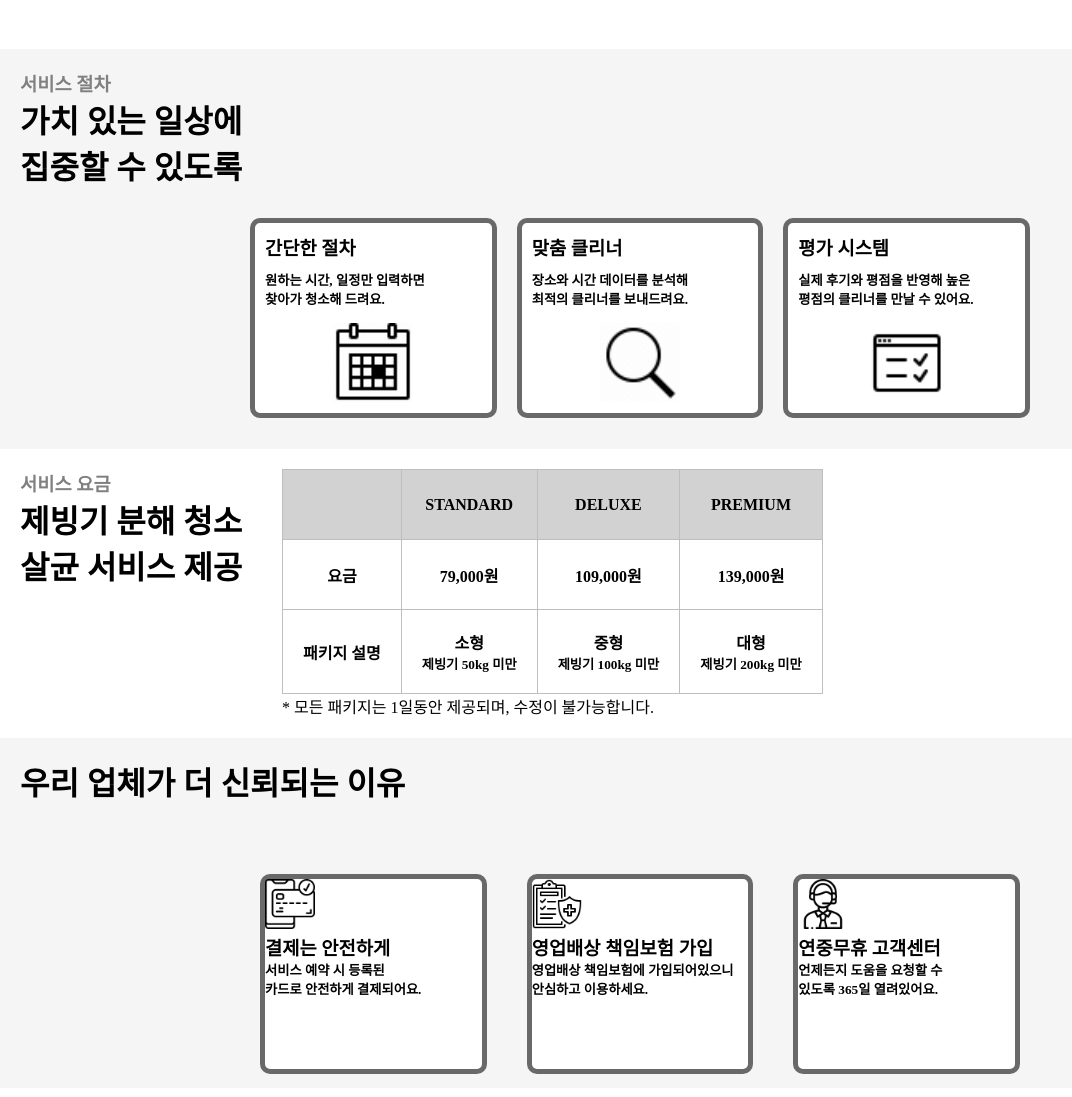
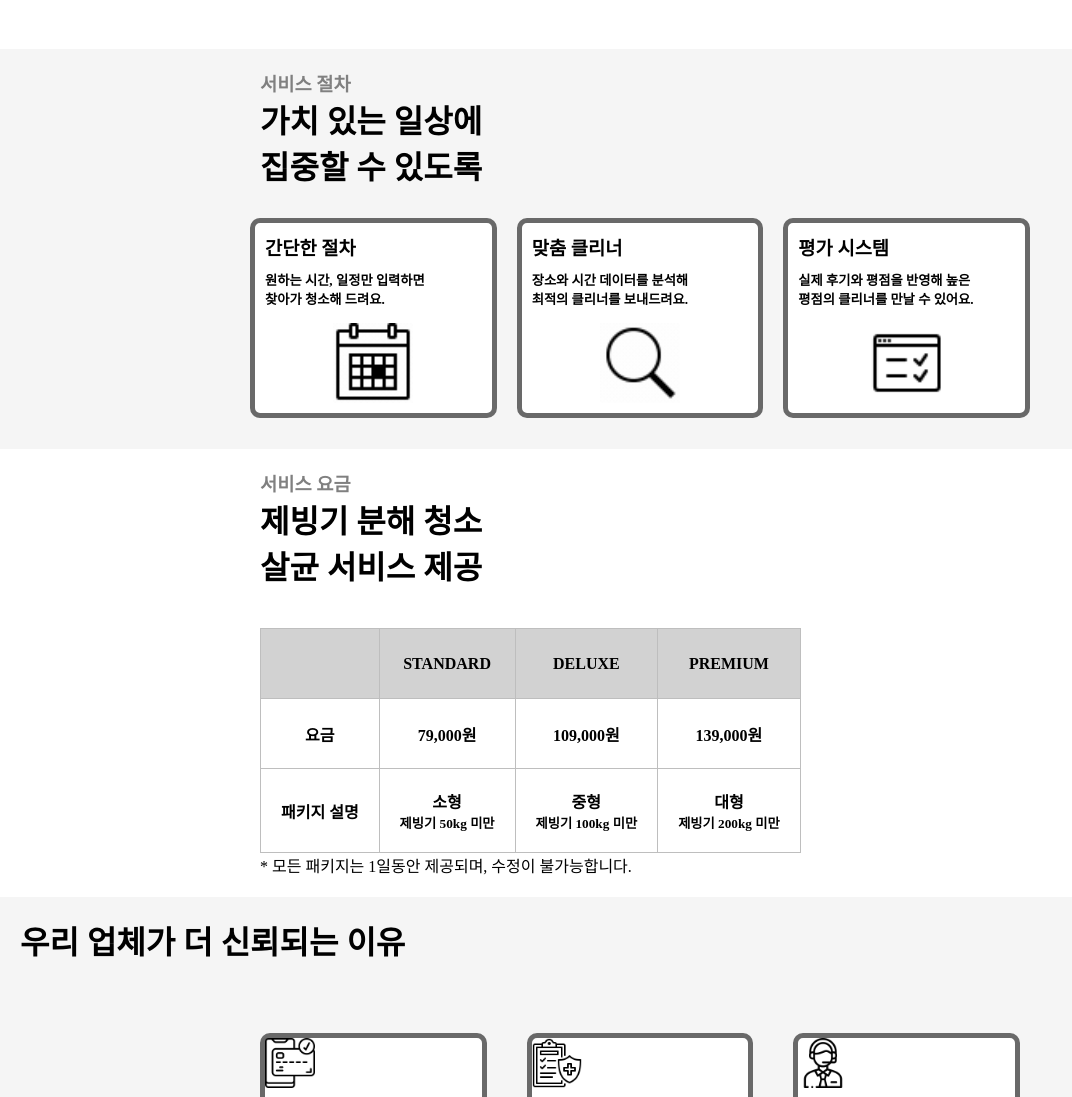
Before and after one commit to haracedaily/iceClean, a website: page public/reservation.html in a window 1280 px wide. Shown: the part 819-1916 px from the top of the page, without its empty margins (0-1072 px from the left). Drawn offline with nearby package versions, Linux system fonts and the light colour scheme.

Commit message:
no message

```diff
--- a/public/css/reservation.css
+++ b/public/css/reservation.css
@@ -1,3 +1,7 @@
+#container{
+    width: 100%;
+    height: 100%;
+}
 #container > #content > #img_main {
     position: relative;
     overflow: hidden;
@@ -46,6 +50,8 @@ translate(50 px, 0);
 
 .service_title {
     padding: 20px;
+    width: 800px; /*수정1*/
+    margin: auto; /*수정1*/
 }
 
 #container > #service_menu > .service_div > div {
@@ -67,6 +73,10 @@ translate(50 px, 0);
 .sub_service_evaluation {
     margin: 10px 10px;
     height: 80px;
+}
+.price_div{
+    width: 800px;
+    margin: auto;
 }
 
 .price_title {
@@ -147,7 +157,6 @@ table, th, td {
     height: 50px;
 
 }
-
 
 #container > #img_slider {
     position: relative;
--- a/public/reservation.html
+++ b/public/reservation.html
@@ -95,6 +95,7 @@
         </div>
 
         <div id="service_price">
+            <div class="price_div">
                 <div class="price_title">
                     <h3><span style="color: grey;">서비스 요금</span></h3>
                     <h1>제빙기 분해 청소</h1>
@@ -136,7 +137,7 @@
                     </table>
                     <p style="text-align: left;">* 모든 패키지는 1일동안 제공되며, 수정이 불가능합니다.</p>
                 </div>
-
+            </div>
         </div>
 
         <div id="service_trust">
```
Lines whose indentation alone changed are shown as unchanged.
